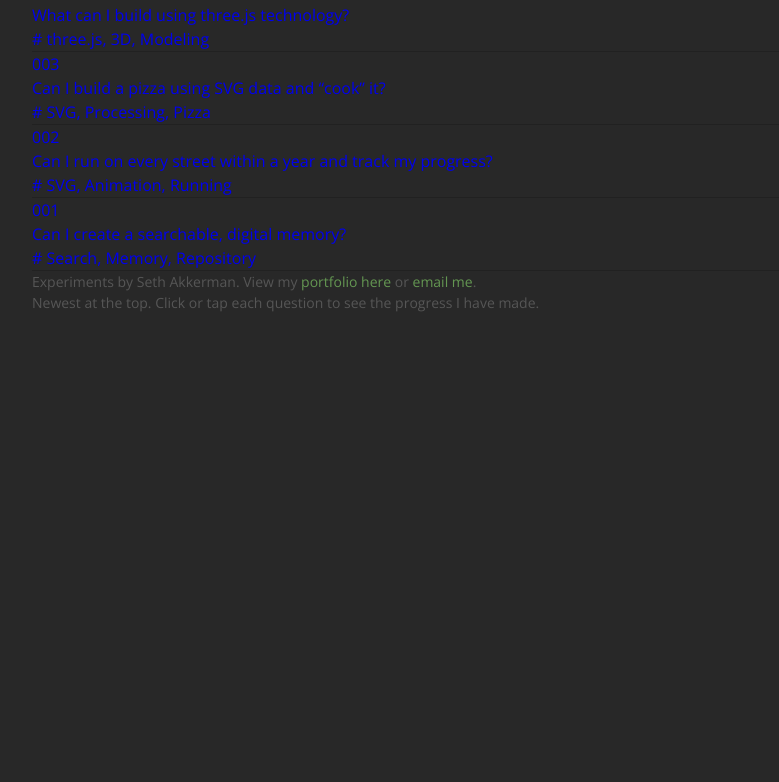
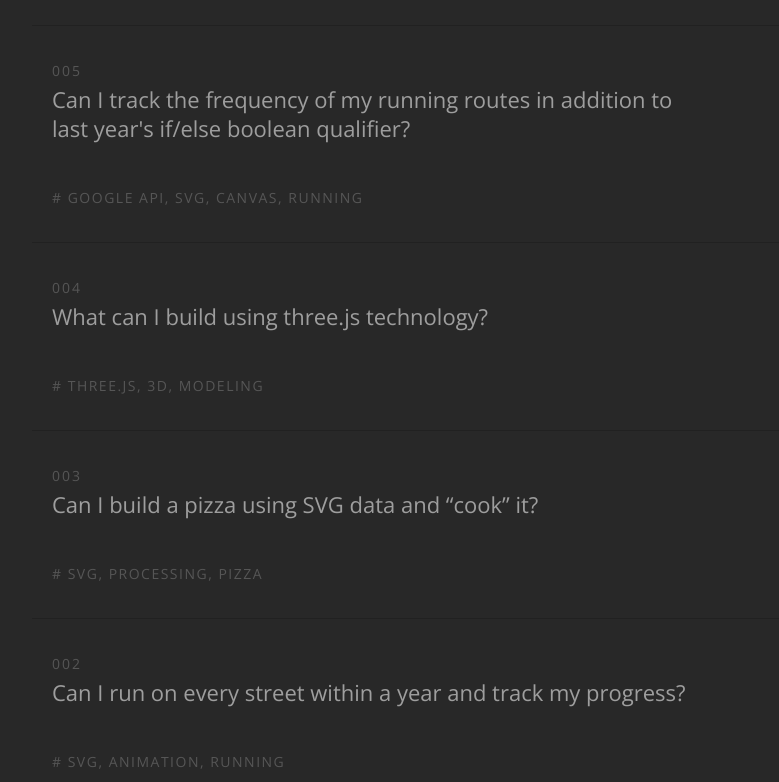
Before and after one commit to sethakkerman/pseudosuede.com, a plain HTML site: page index.html in a window 1280 px wide. Shown: the part 187-969 px from the top of the page, without its empty margins (208-987 px from the left). Before the commit the page ends 800 px from the top, so only its background shows below. Drawn offline with nearby package versions, Linux system fonts and the light colour scheme.

Commit message:
Completed Index Page for v2.0

```diff
--- a/assets/styles/main.scss
+++ b/assets/styles/main.scss
@@ -68,16 +68,30 @@ body {
 	text-rendering:optimizeLegibility;
 }
 
+h1, h2, h3, h4 {
+	color: rgba(158,158,158,1.0);
+	margin-bottom:15px;
+	@media screen and (min-width: $width-medium) {
+        margin-bottom:43px;
+	}
+}
+
+h1 {
+	font-size:137.5%; /*22 px*/
+	line-height:1.36; /*30 px*/
+	max-width:30em;
+}
+
 p, ul {
 	font-size:100%;
+	margin-bottom:1em;
+	.experiment-number { color: $darker-type-color; letter-spacing: 2px; font-size: 87.5%; margin-bottom:4px; }
+	.experiment-keywords { color: $darker-type-color; font-size: 87.5%; text-transform:uppercase; letter-spacing:1.5px; margin-bottom:0em;  }
 	a {
 		text-decoration:none;
 		/*html.no-touch &:hover {
 			color:rgba(255,255,255,1.0);
 		}*/
-	}
-	@media screen and (min-width: $width-medium) {
-
 	}
 }
 
@@ -115,9 +129,10 @@ html {
 
 body { padding:0; margin:0; width:100%; height:100%; }
 
-header { width:100%;
+header, footer { width:100%; padding:27px 20px; margin:0;
 	@media screen and (min-width: $width-medium) {
-
+		margin-top:22px;
+		padding:49px 20px;
 	}
 }
 
@@ -128,7 +143,6 @@ img { width:100%; height:auto; display:block;
 
 		}
 	}
-	&.project-image {  }
 }
 /* img { display:block; } This is to get rid of the weird, tiny 4px white space between the images horizontally */
 
@@ -139,15 +153,13 @@ img { width:100%; height:auto; display:block;
 	text-align:left;
 	margin:0 auto;
 	@media screen and (min-width: $width-small) {
-		width:80%;
+
 	}
 	@media screen and (min-width: $width-medium) {
 	}
 }
 
 .main-content {  }
-
-
 
 .question {
 	border-top: 1px solid $border-color;
@@ -156,9 +168,14 @@ img { width:100%; height:auto; display:block;
 	a {
 		display:block;
 		overflow:hidden;
+		padding:34px 20px;
+		@include link-hover-transition;
 		&:hover {
 		background-color: lighten($background-color, 2);
 		}
+	}
+	@media screen and (min-width: $width-medium) {
+
 	}
 }
 
--- a/index.html
+++ b/index.html
@@ -44,35 +44,35 @@
         		<li class="question">
             		<a href="005-2016running">
             			<p class="experiment-number">005</p>
-              			<p class="experiment-question">Can I track the frequency of my running routes in addition to last year's if/else boolean qualifier?</p>
+              			<h1>Can I track the frequency of my running routes in addition to last year's if/else boolean qualifier?</h1>
                         <p class="experiment-keywords"># Google API, SVG, Canvas, Running</p>
             		</a>
               	</li>
                 <li class="question">
                     <a href="004-threejs">
                         <p class="experiment-number">004</p>
-                        <p class="experiment-question">What can I build using three.js technology?</p>
+                        <h1>What can I build using three.js technology?</h1>
                         <p class="experiment-keywords"># three.js, 3D, Modeling</p>
                     </a>
               	</li>
                 <li class="question">
                 	<a href="003-svgizza">
                			<p class="experiment-number">003</p>
-                        <p class="experiment-question">Can I build a pizza using SVG data and “cook” it?</p>
+                        <h1>Can I build a pizza using SVG data and “cook” it?</h1>
                         <p class="experiment-keywords"># SVG, Processing, Pizza</p>
             		</a>
                 </li>
             	<li class="question">
                     <a href="002-2015running" target="_blank">
                         <p class="experiment-number">002</p>
-                        <p class="experiment-question">Can I run on every street within a year and track my progress?</p>
+                        <h1>Can I run on every street within a year and track my progress?</h1>
                         <p class="experiment-keywords"># SVG, Animation, Running</p>
                     </a>
                	</li>
                 <li class="question">
                     <a href="001-dhd" target="_blank">
                         <p class="experiment-number">001</p>
-                        <p class="experiment-question">Can I create a searchable, digital memory?</p>
+                        <h1>Can I create a searchable, digital memory?</h1>
                         <p class="experiment-keywords"># Search, Memory, Repository</p>
                     </a>
                	</li>
```
Also changed, not shown: assets/styles/main.css.
